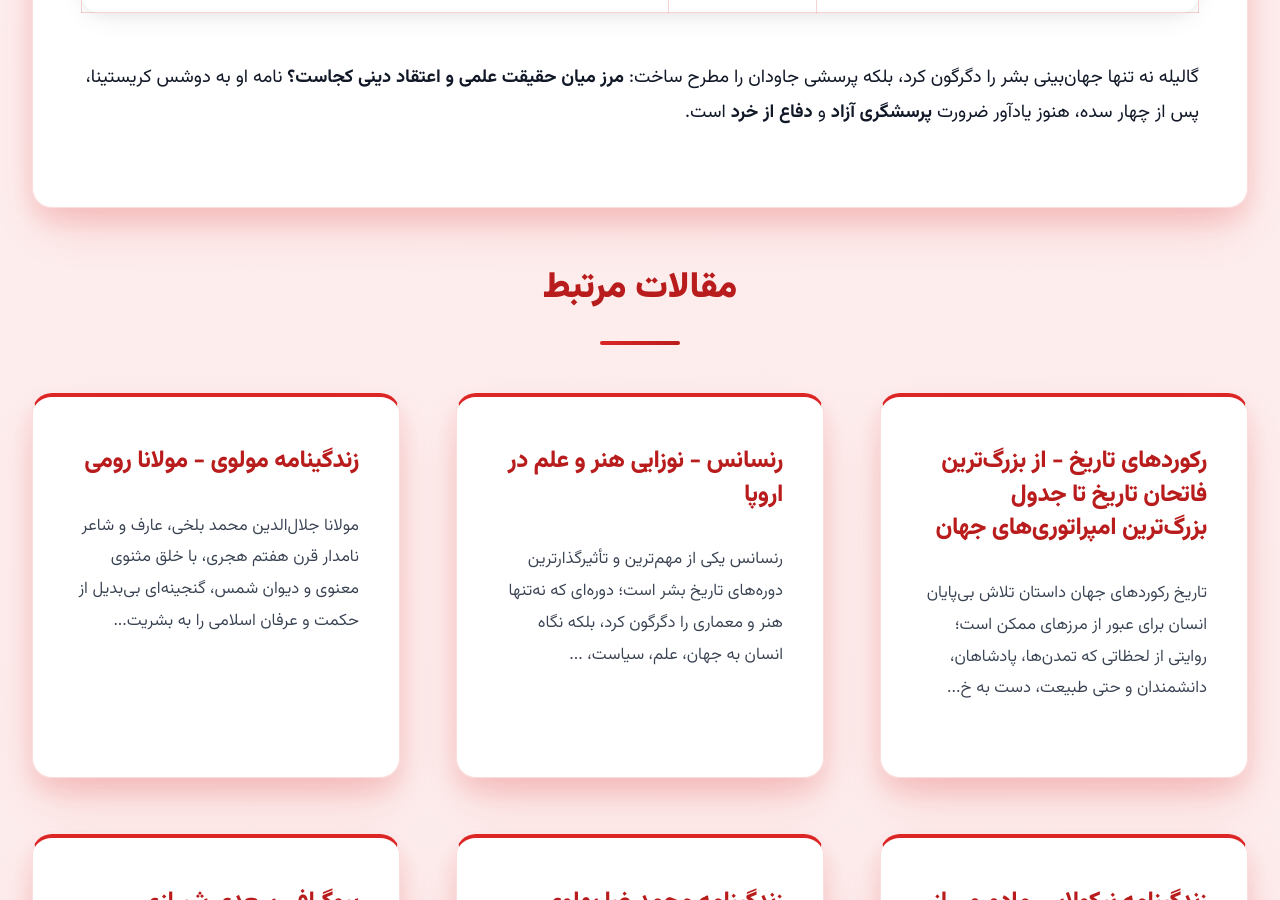
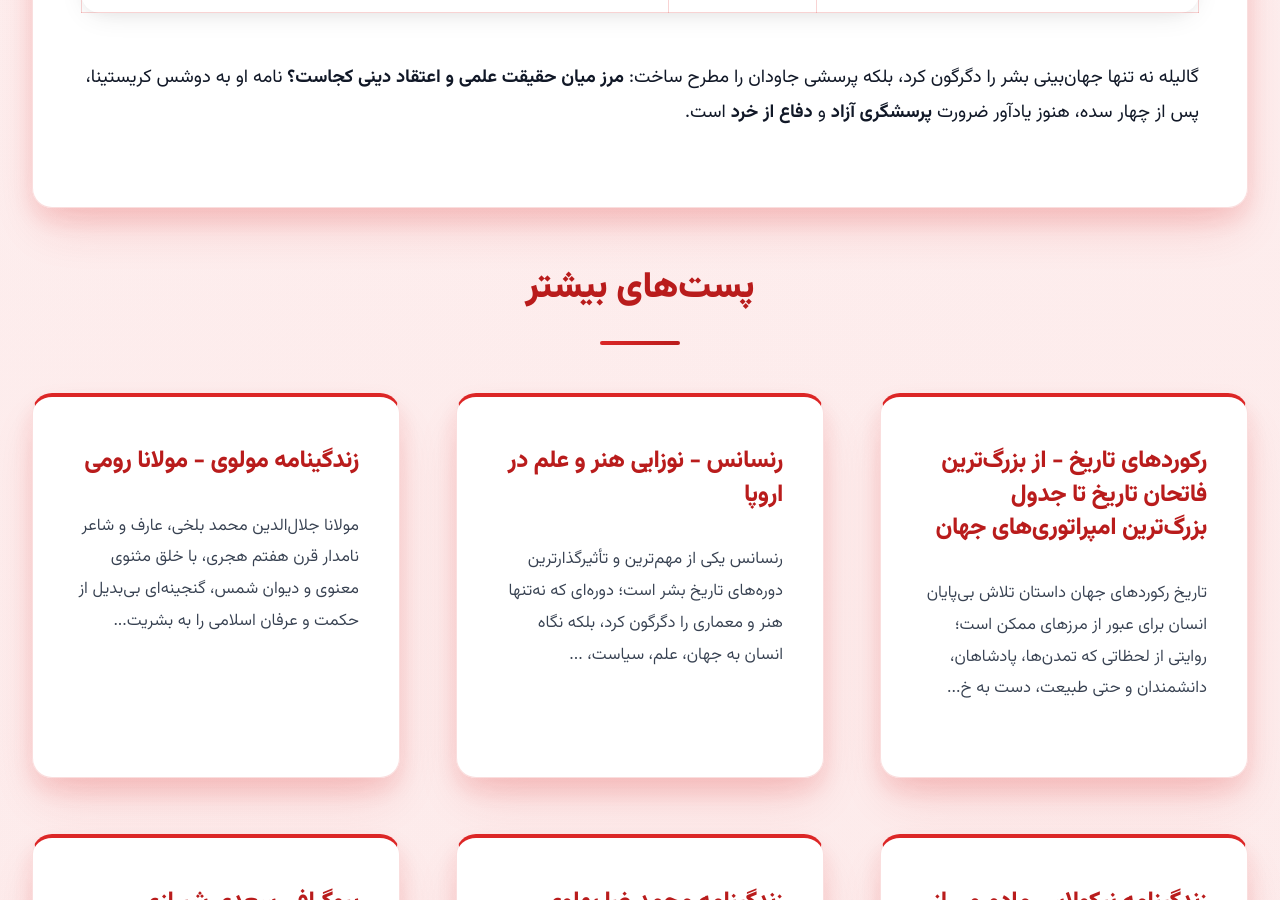
Before and after one commit to darkblog/darkblog.github.io, a Jekyll site: the page built from _posts/2025-7-5-68.md, in a window 1280 px wide and 900 px high, scrolled down 2344 px. Built offline with Jekyll 4.4.1, drawn with Linux system fonts in a browser that asks for light colours.

Commit message:
Update post.html

```diff
--- a/_layouts/post.html
+++ b/_layouts/post.html
@@ -858,8 +858,8 @@
             </article>
         </div>
 
-        <section class="related-posts" aria-label="مقالات مرتبط">
-            <h2 class="related-posts-title">مقالات مرتبط</h2>
+        <section class="related-posts" aria-label="پست‌های بیشتر">
+            <h2 class="related-posts-title">پست‌های بیشتر</h2>
 
             <div class="posts-container" id="postsContainer">
                 {% assign current_post_url = page.url %}
```
